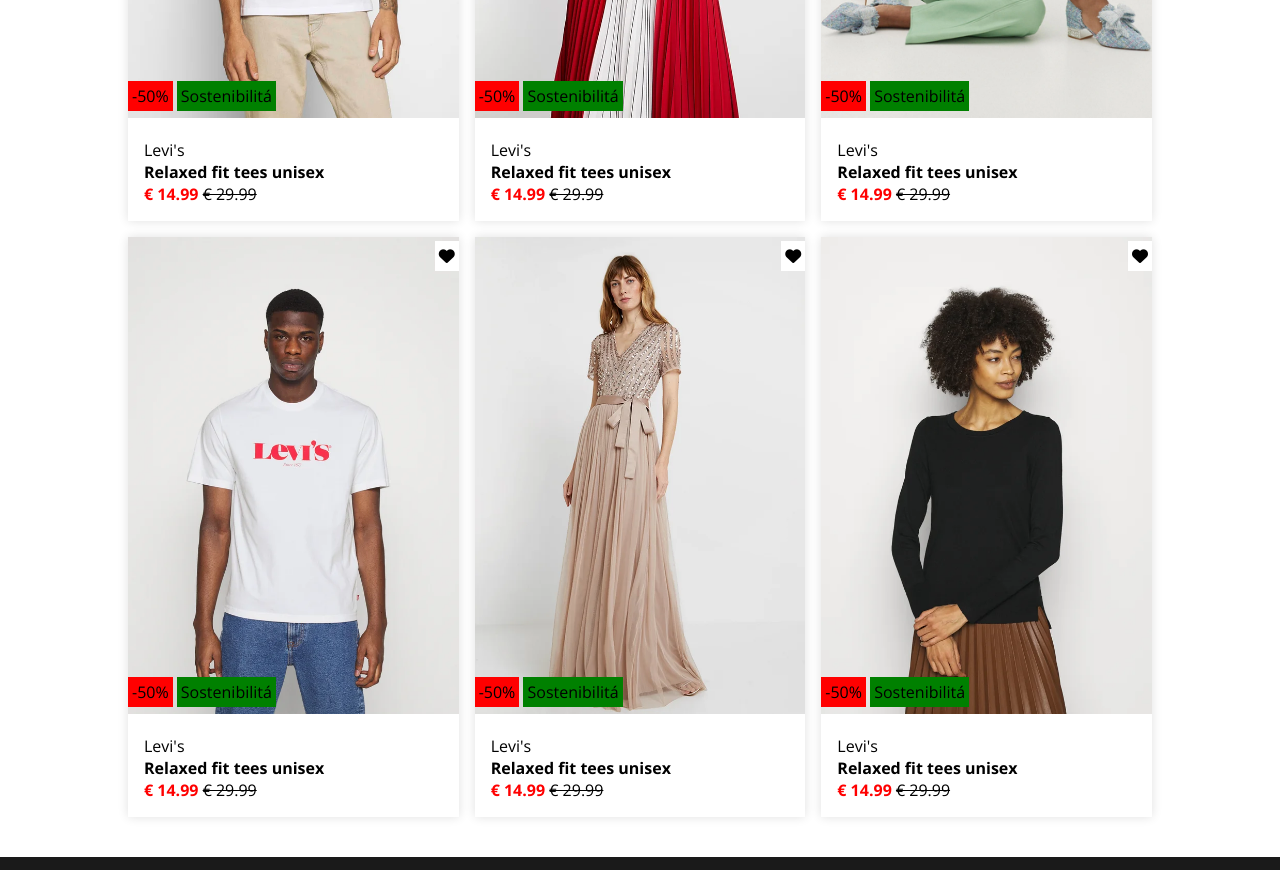
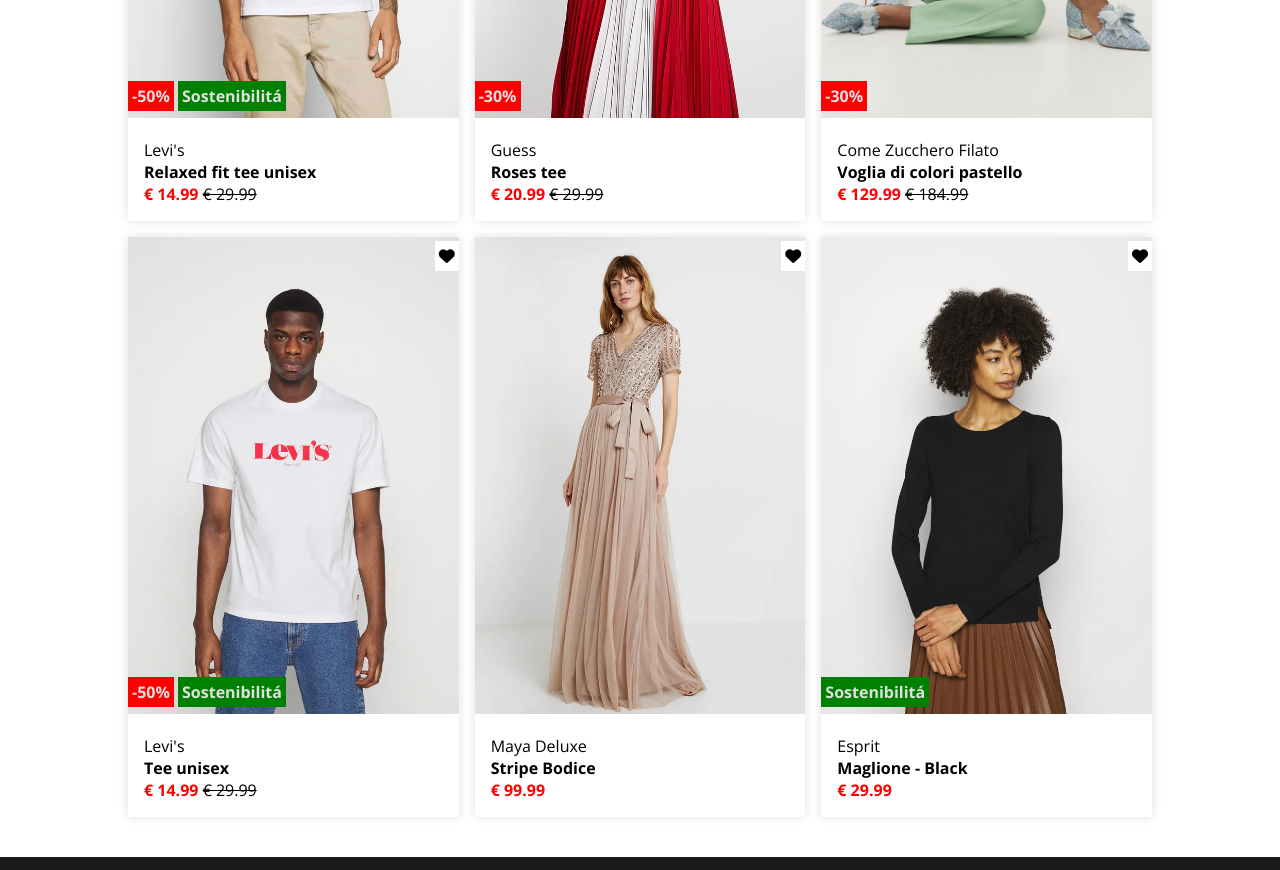
Before and after one commit to Dev-Marco03/html-css-boolando, a plain HTML site: page index.html in a window 1280 px wide. Shown: the part 500-1370 px from the top of the page. Drawn offline with nearby package versions, Linux system fonts and the light colour scheme.

Commit message:
fix_tags+details

```diff
--- a/index.html
+++ b/index.html
@@ -72,7 +72,7 @@
                             <div class="details">
                                 <span>Levi's</span>
 
-                                <h4>Relaxed fit tees unisex</h4>
+                                <h4>Relaxed fit tee unisex</h4>
 
                                 <div class="price">
                                     <strong class="discounted">€ 14.99</strong>
@@ -94,17 +94,16 @@
                                 <img class="back" src="./img/2b.webp" alt="">
 
                                 <div class="tags">
-                                    <span class="discount">-50%</span>
-                                    <span class="category">Sostenibilitá</span>
+                                    <span class="discount">-30%</span>
                                 </div>
                             </div>
                             <!-- /top -->
                             <div class="details">
-                                <span>Levi's</span>
-                                <h4>Relaxed fit tees unisex</h4>
+                                <span>Guess</span>
+                                <h4>Roses tee</h4>
 
                                 <div class="price">
-                                    <strong class="discounted">€ 14.99</strong>
+                                    <strong class="discounted">€ 20.99</strong>
                                     <span class="original">€ 29.99</span>
                                 </div>
                             </div>
@@ -123,19 +122,17 @@
                                 <img class="back" src="./img/3b.webp" alt="">
 
                                 <div class="tags">
-                                    <span class="discount">-50%</span>
-                                    <span class="category">Sostenibilitá</span>
-
+                                    <span class="discount">-30%</span>
                                 </div>
                             </div>
                             <!--/top -->
                             <div class="details">
-                                <span>Levi's</span>
-                                <h4>Relaxed fit tees unisex</h4>
+                                <span>Come Zucchero Filato</span>
+                                <h4>Voglia di colori pastello</h4>
 
                                 <div class="price">
-                                    <strong class="discounted">€ 14.99</strong>
-                                    <span class="original">€ 29.99</span>
+                                    <strong class="discounted">€ 129.99</strong>
+                                    <span class="original">€ 184.99</span>
                                 </div>
                             </div>
                             <!--/details -->
@@ -161,7 +158,7 @@
                             <!--/top -->
                             <div class="details">
                                 <span>Levi's</span>
-                                <h4>Relaxed fit tees unisex</h4>
+                                <h4>Tee unisex</h4>
 
                                 <div class="price">
                                     <strong class="discounted">€ 14.99</strong>
@@ -182,20 +179,14 @@
                                 <img class="front" src="./img/5.webp" alt="">
                                 <img class="back" src="./img/5b.webp" alt="">
 
-                                <div class="tags">
-                                    <span class="discount">-50%</span>
-                                    <span class="category">Sostenibilitá</span>
-
-                                </div>
                             </div>
                             <!--/top -->
                             <div class="details">
-                                <span>Levi's</span>
-                                <h4>Relaxed fit tees unisex</h4>
+                                <span>Maya Deluxe</span>
+                                <h4>Stripe Bodice</h4>
 
                                 <div class="price">
-                                    <strong class="discounted">€ 14.99</strong>
-                                    <span class="original">€ 29.99</span>
+                                    <strong class="discounted">€ 99.99</strong>
                                 </div>
                             </div>
                             <!--/details -->
@@ -213,19 +204,16 @@
                                 <img class="back" src="./img/6b.webp" alt="">
 
                                 <div class="tags">
-                                    <span class="discount">-50%</span>
                                     <span class="category">Sostenibilitá</span>
-
                                 </div>
                             </div>
                             <!--/top -->
                             <div class="details">
-                                <span>Levi's</span>
-                                <h4>Relaxed fit tees unisex</h4>
+                                <span>Esprit</span>
+                                <h4>Maglione - Black</h4>
 
                                 <div class="price">
-                                    <strong class="discounted">€ 14.99</strong>
-                                    <span class="original">€ 29.99</span>
+                                    <strong class="discounted">€ 29.99</strong>
                                 </div>
                             </div>
                             <!--/details -->
--- a/style.css
+++ b/style.css
@@ -218,6 +218,8 @@ main {
     .discount,
     .category {
         padding: 0.25rem;
+        color: #e0e0e0;
+        font-weight: bold;
     }
 
     .discount {
```
